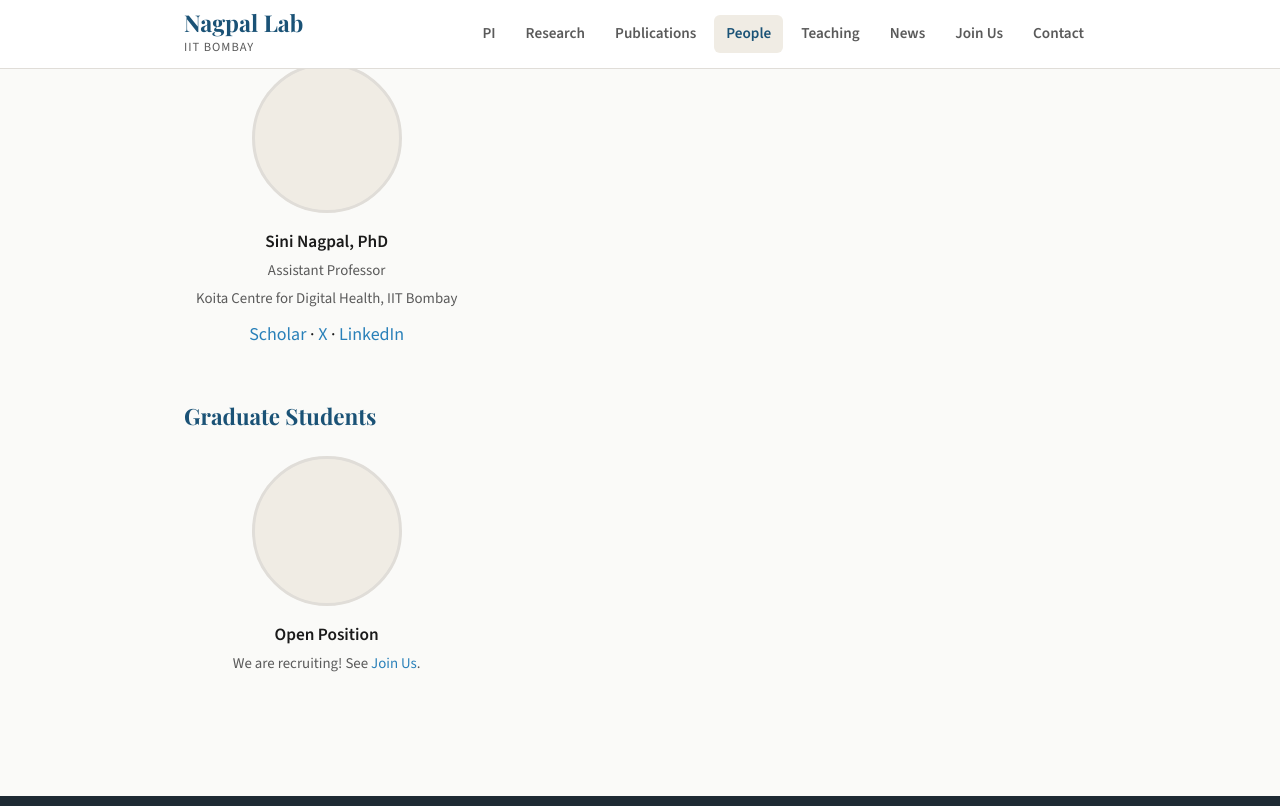
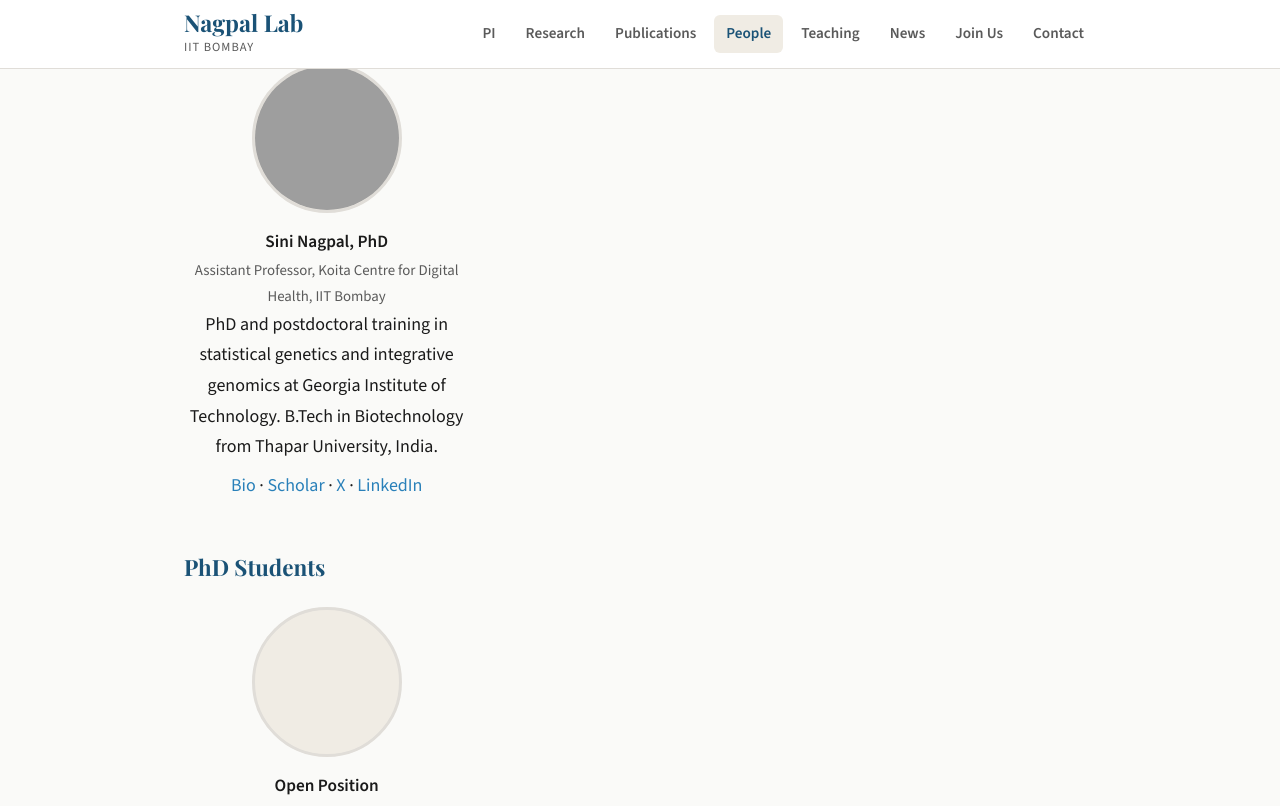
Before and after one commit to nagpallab/nagpallab.github.io, a Jekyll site: the page built from people.md, in a window 1280 px wide and 1400 px high, scrolled down 226 px. Shown: the top 806 px of the window. Built offline with Jekyll 4.4.1, drawn with Linux system fonts in a browser that asks for light colours; some of the changed text lies outside the part shown; grey boxes are pictures that could not be loaded.

Commit message:
Update people.md

```diff
--- a/people.md
+++ b/people.md
@@ -8,11 +8,12 @@ title: People
   <div class="people-grid">
     <div class="person-card">
       <!-- Replace with your photo: /assets/images/sini-nagpal.jpg -->
-      <div class="person-photo"></div>
+      <img src="/assets/images/sini-nagpal.jpg" alt="Dr. Sini Nagpal" class="person-photo">
       <p class="person-name">Sini Nagpal, PhD</p>
-      <p class="person-role">Assistant Professor</p>
-      <p class="person-role">Koita Centre for Digital Health, IIT Bombay</p>
+      <p class="person-role">Assistant Professor, Koita Centre for Digital Health, IIT Bombay</p>
+      <p class="person-bio">PhD and postdoctoral training in statistical genetics and integrative genomics at Georgia Institute of Technology. B.Tech in Biotechnology from Thapar University, India.</p>
       <p style="margin-top: 8px;">
+        <a href="/pi/">Bio</a> &middot;
         <a href="https://scholar.google.com/citations?user=Xm1CBE4AAAAJ&hl=en" target="_blank">Scholar</a> &middot;
         <a href="https://x.com/NagpalSini" target="_blank">X</a> &middot;
         <a href="https://www.linkedin.com/in/sini-nagpal-phd-19745288/" target="_blank">LinkedIn</a>
@@ -22,7 +23,29 @@ title: People
 </div>
 
 <div class="people-section">
-  <h2>Graduate Students</h2>
+  <h2>PhD Students</h2>
+  <div class="people-grid">
+    <div class="person-card">
+      <div class="person-photo"></div>
+      <p class="person-name">Open Position</p>
+      <p class="person-role">We are recruiting! See <a href="/joinus/">Join Us</a>.</p>
+    </div>
+  </div>
+</div>
+
+<div class="people-section">
+  <h2>MS Students</h2>
+  <div class="people-grid">
+    <div class="person-card">
+      <div class="person-photo"></div>
+      <p class="person-name">Open Position</p>
+      <p class="person-role">We are recruiting! See <a href="/joinus/">Join Us</a>.</p>
+    </div>
+  </div>
+</div>
+
+<div class="people-section">
+  <h2>Undergraduate Students</h2>
   <div class="people-grid">
     <div class="person-card">
       <div class="person-photo"></div>
@@ -38,6 +61,7 @@ To add a new person, copy this template inside the appropriate section:
 <div class="person-card">
   <img src="/assets/images/firstname-lastname.jpg" alt="Name" class="person-photo">
   <p class="person-name">Full Name</p>
-  <p class="person-role">Role (e.g., PhD Student, Postdoc, Research Assistant)</p>
+  <p class="person-role">Role (e.g., PhD Student, MS Student)</p>
+  <p class="person-bio">B.Tech/BS in [Field] from [University]. Research interests: [brief description].</p>
 </div>
 -->
```
